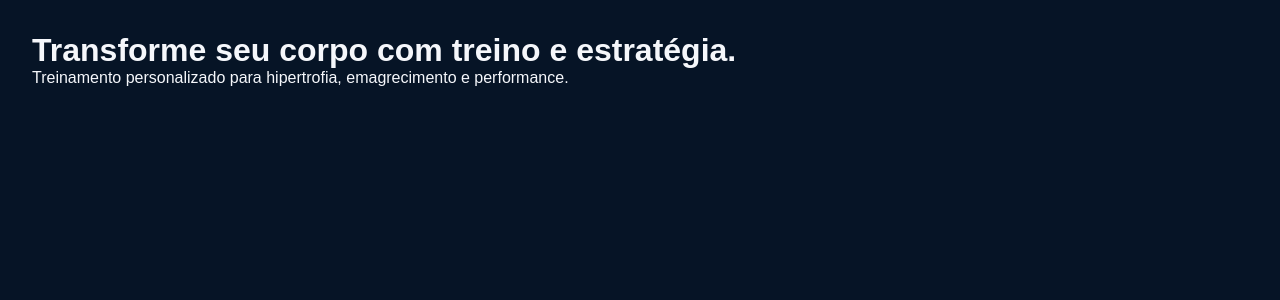
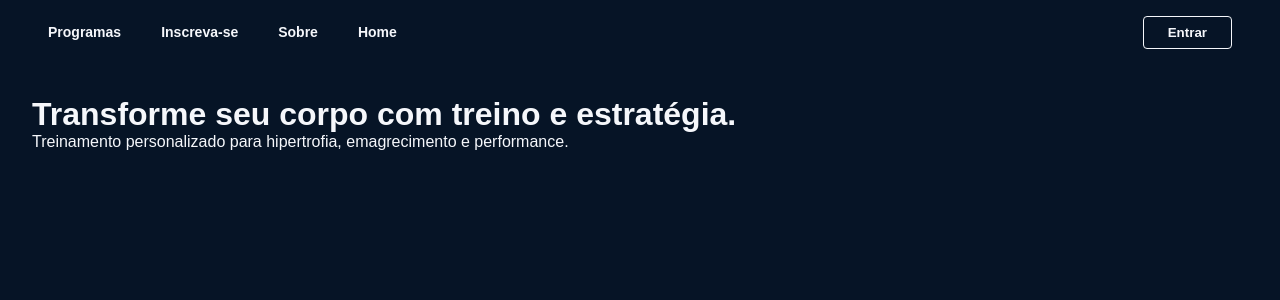
Before and after one commit to IanzZm/Projeto-Acad, a React (Vite) app: page / in a window 1280 px wide. Shown: the top 300 px of the page. Built offline with nearby package versions, Linux system fonts and the light colour scheme.

Commit message:
feat:navbar

```diff
--- a/src/components/Header/index.jsx
+++ b/src/components/Header/index.jsx
@@ -0,0 +1,16 @@
+import styles from "./styles.module.css";
+
+export function Header() {
+  return (
+    <header className={styles.header}>
+      <nav className={styles.nav}>
+        <a href="#">Programas</a>
+        <a href="#">Inscreva-se</a>
+        <a href="#">Sobre</a>
+        <a href="#">Home</a>
+      </nav>
+
+      <button className={styles.loginButton}>Entrar</button>
+    </header>
+  );
+}
--- a/src/components/Header/styles.module.css
+++ b/src/components/Header/styles.module.css
@@ -0,0 +1,34 @@
+.header {
+  width: 100%;
+  height: 64px;
+  padding: 0 48px;
+
+  display: flex;
+  align-items: center;
+  justify-content: space-between;
+
+  background: var(--color-background);
+}
+
+.nav {
+  display: flex;
+  align-items: center;
+  gap: 40px;
+}
+
+.nav a {
+  color: var(--color-text);
+  text-decoration: none;
+  font-size: 14px;
+  font-weight: 600;
+}
+
+.loginButton {
+  background: transparent;
+  color: var(--color-text);
+  border: 1px solid var(--color-text);
+  border-radius: 4px;
+  padding: 8px 24px;
+  cursor: pointer;
+  font-weight: 600;
+}
--- a/src/pages/Home/index.jsx
+++ b/src/pages/Home/index.jsx
@@ -1,10 +1,17 @@
+import { Header } from "../../components/Header";
 import styles from "./styles.module.css";
 
 export function Home() {
   return (
-    <main className={styles.home}>
-      <h1>Transforme seu corpo com treino e estratégia.</h1>
-      <p>Treinamento personalizado para hipertrofia, emagrecimento e performance.</p>
-    </main>
+    <>
+      <Header />
+
+      <main className={styles.home}>
+        <h1>Transforme seu corpo com treino e estratégia.</h1>
+        <p>
+          Treinamento personalizado para hipertrofia, emagrecimento e performance.
+        </p>
+      </main>
+    </>
   );
 }
```
